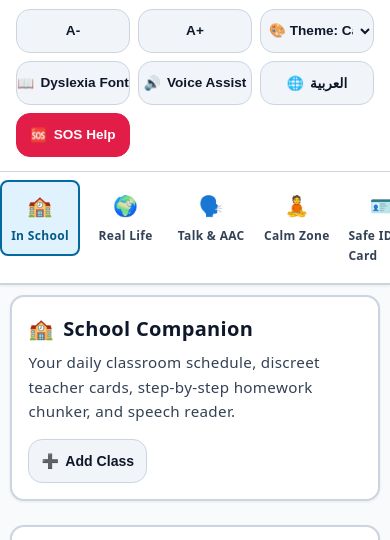
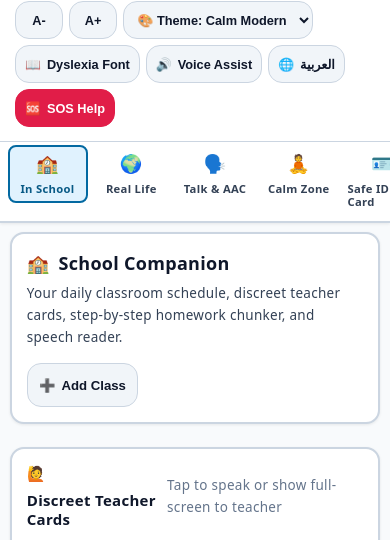
Before and after one commit to AhmedHameed2011/Sen-app, a website: page index.html in a window 390 px wide. Shown: the part 109-649 px from the top of the page. Drawn offline with Linux system fonts and the light colour scheme.

Commit message:
Fix mobile UI responsiveness for cards and navigation

```diff
--- a/css/styles.css
+++ b/css/styles.css
@@ -1940,3 +1940,104 @@ body {
     grid-template-columns: 1fr !important; /* 1 column for very small screens */
   }
 }
+
+/* ==========================================================================
+   Mobile UI & Typography Fixes (Week 2 Patch)
+   ========================================================================== */
+
+@media (max-width: 768px) {
+  /* 1. تصغير حجم الخط الأساسي للجوال ليتناسب مع الشاشة */
+  :root {
+    --font-base-size: 15px !important; /* كان 18px، صغرناه ليناسب الجوال */
+  }
+
+  /* 2. إصلاح شريط الأدوات (أزرار A11y) ليكون مرتباً بدون تمدد */
+  .a11y-quickbar {
+    display: flex !important;
+    flex-wrap: wrap !important; /* السماح بالالتفاف بدل التمدد */
+    gap: 0.4rem !important;
+    justify-content: flex-start !important;
+  }
+
+  .a11y-quickbar .tool-btn,
+  .a11y-quickbar select {
+    font-size: 0.85rem !important;
+    padding: 0.4rem 0.6rem !important;
+    min-height: 38px !important;
+    flex: 0 0 auto !important; /* منع التمدد */
+    width: auto !important;
+  }
+
+  /* إخفاء كلمة Theme لتوفير مساحة */
+  #select-theme option {
+    font-size: 0.8rem;
+  }
+
+  /* 3. إصلاح شريط التنقل (Tabs) ليكون أصغر ولا يتداخل */
+  .nav-list {
+    padding: 0.25rem 0.5rem !important;
+    gap: 0.25rem !important;
+  }
+
+  .nav-item {
+    min-width: 80px !important; /* تصغير عرض التاب */
+  }
+
+  .nav-link {
+    font-size: 0.75rem !important; /* تصغير خط التاب */
+    padding: 0.4rem 0.2rem !important;
+    min-height: 50px !important;
+    line-height: 1.2 !important;
+  }
+
+  .nav-link .nav-icon {
+    font-size: 1.2rem !important;
+    margin-bottom: 0.2rem;
+  }
+
+  /* 4. تصغير العناوين (H2) في الصفحة */
+  .hero-text h2 {
+    font-size: 1.2rem !important;
+  }
+  .hero-text p {
+    font-size: 0.9rem !important;
+  }
+
+  /* 5. تصغير عناوين البطاقات (مثل القصص الاجتماعية) */
+  .card-title {
+    font-size: 1rem !important;
+    flex-wrap: wrap !important; /* السماح بالالتفاف إذا كان النص طويلاً */
+    line-height: 1.3 !important;
+  }
+
+  /* 6. إصلاحات إضافية للتبويبات في قسم القصص (Story Tabs) */
+  #story-selector-tabs {
+    flex-wrap: nowrap !important;
+    overflow-x: auto !important; /* إضافة سكرول أفقي للقصص */
+    padding-bottom: 0.5rem;
+  }
+
+  #story-selector-tabs .aac-cat-btn {
+    font-size: 0.85rem !important;
+    padding: 0.4rem 0.8rem !important;
+    white-space: nowrap;
+  }
+
+  /* 7. تصغير البطاقات (Cards) والحواف */
+  .card {
+    padding: 1rem !important;
+  }
+  .section-hero {
+    padding: 1rem !important;
+  }
+
+  /* 8. تصغير النصوص داخل البطاقات لتفادي التكدس */
+  .social-story-card h4 {
+    font-size: 1rem !important;
+  }
+  .social-story-card p,
+  .story-step div {
+    font-size: 0.9rem !important;
+    line-height: 1.4 !important;
+  }
+}
```
